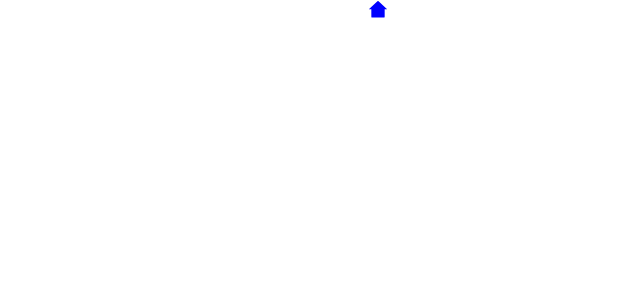
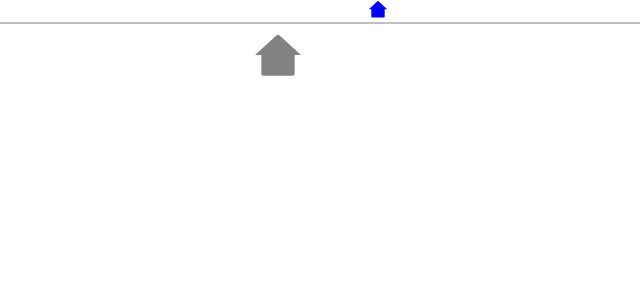
Before and after one commit to bllerenac/github-stats, a React (Create React App) app: page / in a window 1280 px wide. Shown: the top 300 px of the page, without its empty margins (262-902 px from the left). Built offline with nearby package versions, Linux system fonts and the light colour scheme.

Commit message:
Add icon to nav

```diff
--- a/src/App.js
+++ b/src/App.js
@@ -1,4 +1,5 @@
 import './App.css'
+import NavComponent from './components/containers/Nav'
 import Icon from './components/UI/Icon'
 
 function App() {
@@ -6,6 +7,7 @@ function App() {
     <div className="App">
 
       <Icon  type="home" color="blue" size="20" />
+      <NavComponent />
     </div>
   );
 }
--- a/src/components/containers/Nav.js
+++ b/src/components/containers/Nav.js
@@ -18,7 +18,17 @@ const StyledNav = styled.div`
 
 function NavComponent({css}){
     return (
-
+        <StyledNav css={css}>
+            <div className="icons-wrap">
+                {
+                    <Icon
+                    type="home"
+                    color={"#828282"}
+                    size={50}
+                    />
+                }
+            </div>
+        </StyledNav>
     )
 }
 
```
